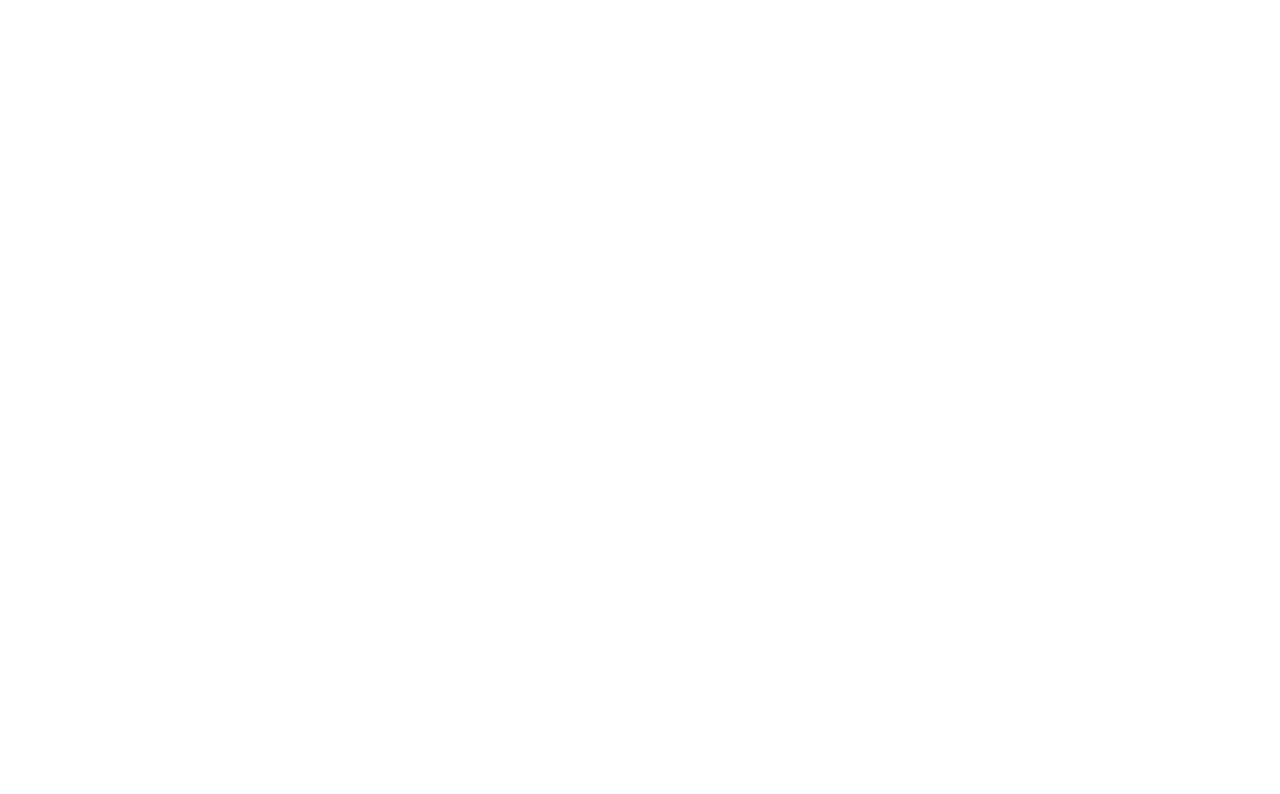
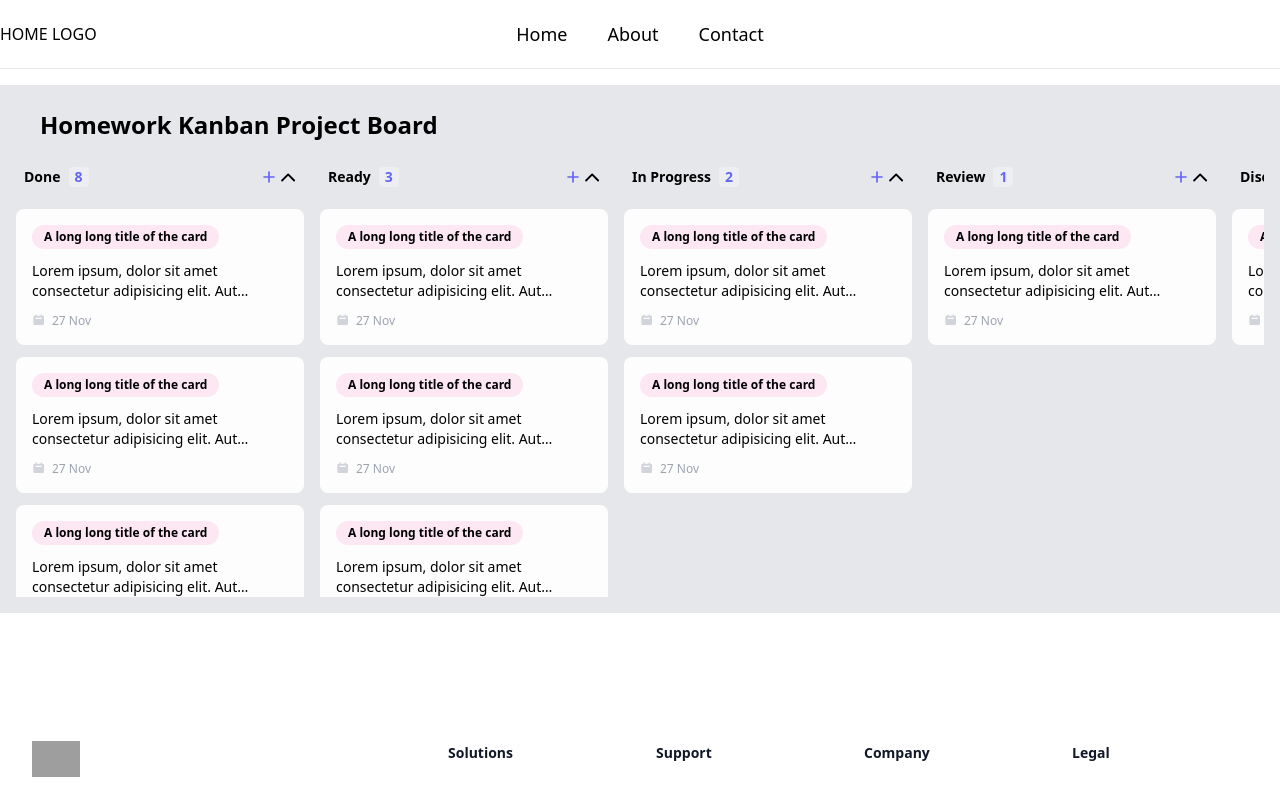
Before and after one commit to DarthTicius/kanban-board-homework, a React (Vite) app: page / in a window 1280 px wide. Before the commit this address had no page. Shown: the top 794 px of the page. Built offline with nearby package versions, Linux system fonts and the light colour scheme; grey boxes are pictures that could not be loaded.

Commit message:
Update <Board /> to handle navigating to tasks and be able to handle task operations (add, update, delete) via TaskManager

```diff
--- a/src/components/Board.tsx
+++ b/src/components/Board.tsx
@@ -1,8 +1,36 @@
-import { Card } from "@components/Card";
 import { Column } from "@components/Column";
-import { initialBoardList } from "@src/data/boardEntries";
+import { BoardProp, TaskProp } from "@src/data/boardEntries";
+import { TaskManager } from "@src/data/taskManager";
+import { Dispatch, SetStateAction } from "react";
+import { useNavigate } from "react-router";
 
-export function Board() {
+type Props = {
+	boards: BoardProp[];
+	setBoards: Dispatch<SetStateAction<BoardProp[]>>;
+};
+
+export function Board({ boards, setBoards }: Props) {
+	const navigate = useNavigate();
+	const handleAddTask = (boardId: string): void => {
+		const newTask = TaskManager.addTask(boardId, {
+			title: "",
+			content: "",
+			boardId
+		});
+		setBoards(TaskManager.getAllBoards());
+		navigate(`/board/${boardId}/task/${newTask.id}`);
+	};
+
+	const handleUpdateTask = (boardId: string, taskId: number, updates: Partial<TaskProp>): void => {
+		TaskManager.updateTask(boardId, taskId, updates);
+		setBoards(TaskManager.getAllBoards());
+	};
+
+	const handleDeleteTask = (boardId: string, taskId: number): void => {
+		TaskManager.deleteTask(boardId, taskId);
+		setBoards(TaskManager.getAllBoards());
+	};
+
 	return (
 		<div className="flex flex-col h-full max-g-full sm:max-h-[66vh] bg-gray-200">
 			<div className="px-10 mt-6">
@@ -10,16 +38,19 @@
 			</div>
 			<div className="flex-grow overflow-auto mx-4 mb-4 pt-4 space-x-6">
 				<div className="flex md:flex-row flex-col flex-shrink-0 gap-4">
-					{initialBoardList.map((board) => (
-						<Column key={board.id} title={board.title}>
-							{board.tasks.map((task, idx) => (
-								<Card key={idx + 1} title={task.title} content={task.content} />
-							))}
-						</Column>
+					{boards.map((board) => (
+						<Column
+							key={board.id}
+							columnId={board.id}
+							title={board.title}
+							tasks={board.tasks}
+							onCreateTask={() => handleAddTask(board.id)}
+							onUpdateTask={handleUpdateTask}
+							onDeleteTask={handleDeleteTask}
+						/>
 					))}
-
 				</div>
 			</div>
 		</div>
-	)
+	);
 }
```
